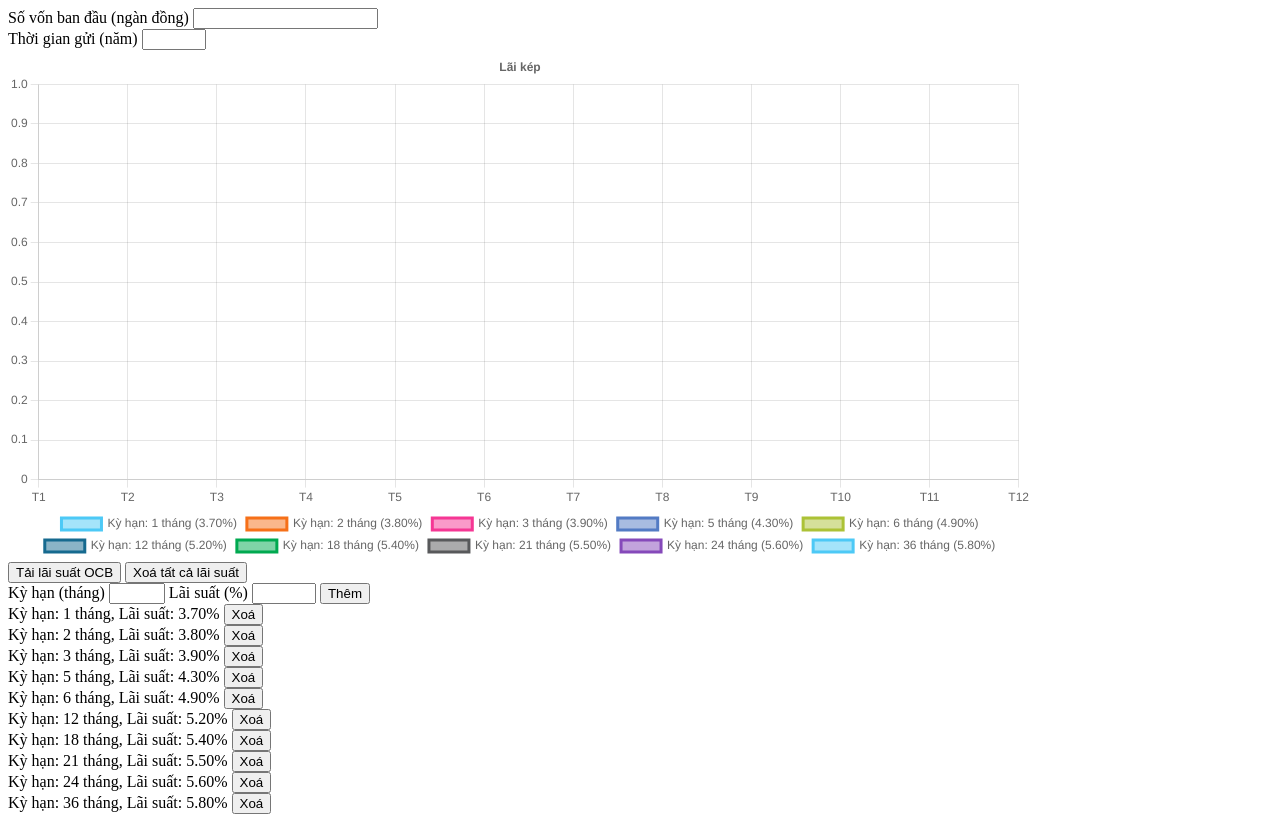
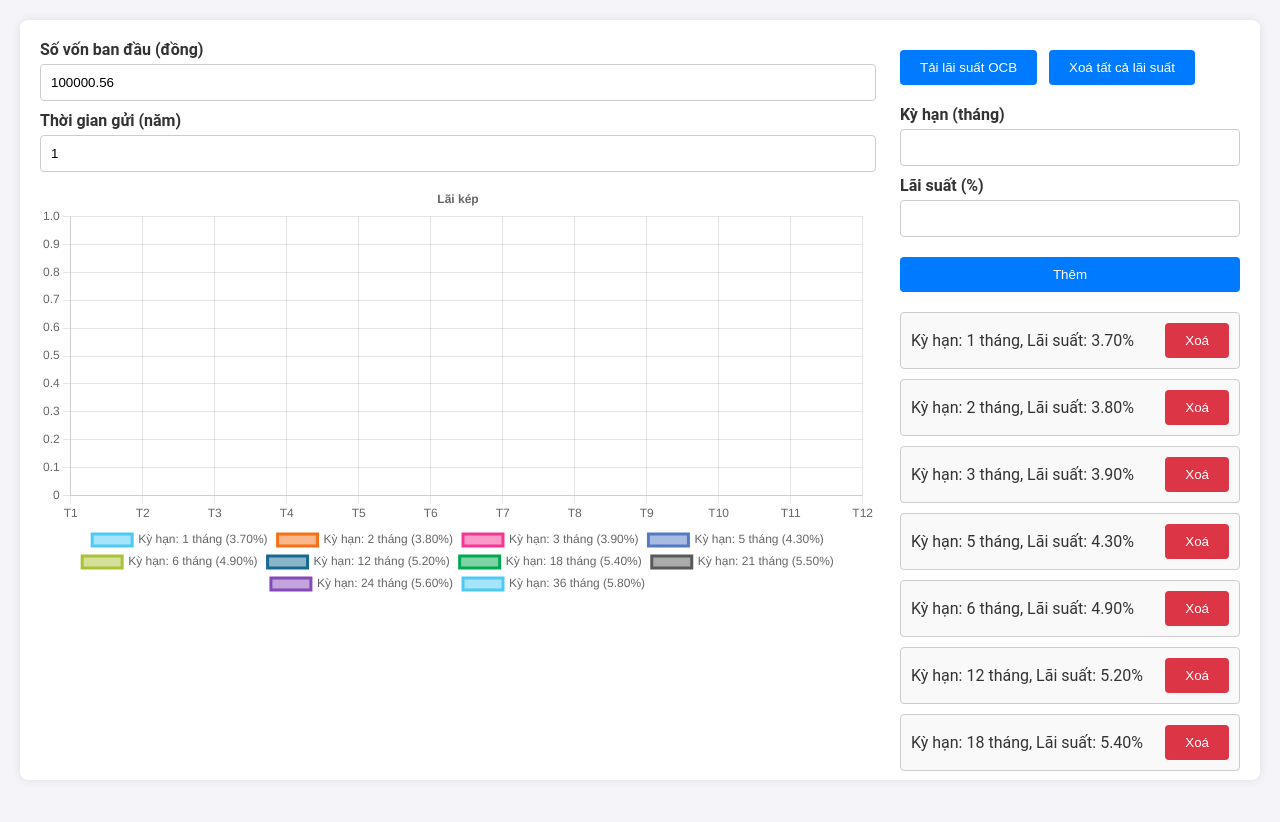
Before and after one commit to trinhvanminh/compounding-interest-calculator, a website built with Vite: page index.html in a window 1280 px wide. After the commit the page ends 800 px from the top, so only its background shows below. Built offline with nearby package versions, Linux system fonts and the light colour scheme.

Commit message:
chore: Update investment inputs and chart layout in index.html

```diff
--- a/index.html
+++ b/index.html
@@ -9,14 +9,138 @@
   <meta name="keywords" content="" />
   <title>Vite + TS</title>
   <style>
+    * {
+      margin: 0;
+      padding: 0;
+      box-sizing: border-box;
+    }
+
+    body {
+      font-family: 'Roboto', sans-serif;
+      background-color: #f4f4f9;
+      color: #333;
+      display: flex;
+      justify-content: center;
+      height: 100vh;
+      padding: 20px;
+      overflow: hidden;
+    }
+
+    main {
+      background: #fff;
+      padding: 20px;
+      border-radius: 8px;
+      box-shadow: 0 0 10px rgba(0, 0, 0, 0.1);
+      width: 100%;
+      height: 100%;
+      overflow-y: overlay;
+      display: flex;
+      flex-wrap: wrap;
+      justify-content: center;
+      gap: 24px;
+    }
+
+    main>div {
+      flex: 3;
+      min-width: 340px;
+    }
+
+    main>section {
+      flex: 1;
+      height: 100%;
+      min-width: 340px;
+    }
+
     .chart-container {
-      width: 80vw;
+      width: 100%;
+      min-height: 400px;
+      margin-bottom: 12px;
+      position: relative;
     }
 
     .flex-center {
       display: flex;
-      justify-content: center;
+      justify-content: space-between;
+      flex-wrap: wrap;
+    }
+
+    .flex-center>div {
+      flex: 1;
+      margin: 10px;
+    }
+
+    label {
+      display: block;
+      margin-bottom: 5px;
+      font-weight: bold;
+    }
+
+    input[type="number"] {
+      width: 100%;
+      padding: 10px;
+      margin-bottom: 10px;
+      border: 1px solid #ccc;
+      border-radius: 4px;
+    }
+
+    button {
+      background-color: #007bff;
+      color: white;
+      border: none;
+      padding: 10px 20px;
+      border-radius: 4px;
+      cursor: pointer;
+      margin-top: 10px;
+    }
+
+    #load-sample-data {
+      margin-right: 8px;
+    }
+
+    button:hover {
+      background-color: #0056b3;
+    }
+
+    #add-dataset-container {
+      display: flex;
       flex-direction: column;
+      margin: 20px 0;
+    }
+
+    #interest-rate-list {
+      margin-top: 20px;
+      max-height: calc(100% - 252px);
+      overflow-y: auto;
+    }
+
+    .interest-rate-item {
+      display: flex;
+      justify-content: space-between;
+      align-items: center;
+      padding: 10px;
+      border: 1px solid #ccc;
+      border-radius: 4px;
+      margin-bottom: 10px;
+      background-color: #f9f9f9;
+    }
+
+    .interest-rate-item button {
+      background-color: #dc3545;
+      margin: 0;
+    }
+
+    .interest-rate-item button:hover {
+      background-color: #c82333;
+    }
+
+    @media (max-width: 768px) {
+      body {
+        padding: 0;
+      }
+
+      #interest-rate-list {
+        max-height: none;
+      }
     }
   </style>
 </head>
@@ -24,18 +148,23 @@
 <body>
   <main>
     <div>
-      <label for="init-investment">Số vốn ban đầu (ngàn đồng)</label>
-      <input id="init-investment" type="number" min="0" />
+      <section>
+        <div>
+          <label for="init-investment">Số vốn ban đầu (đồng)</label>
+          <input id="init-investment" type="number" value="100000.56" />
+        </div>
+        <div>
+          <label for="length-of-time">Thời gian gửi (năm)</label>
+          <input id="length-of-time" type="number" min="0" max="100" value="1" />
+        </div>
+      </section>
+
+      <section class="chart-container">
+        <canvas id="compounding-interest-chart"></canvas>
+      </section>
+
     </div>
-    <div>
-      <label for="length-of-time">Thời gian gửi (năm)</label>
-      <input id="length-of-time" type="number" min="0" max="100" />
-    </div>
-    <div class="flex-center">
-      <div class="chart-container">
-        <canvas id="compounding-interest-chart"></canvas>
-      </div>
-
+    <section>
       <div>
         <button id="load-sample-data">Tải lãi suất OCB</button>
         <button id="remove-datasets">Xoá tất cả lãi suất</button>
@@ -48,9 +177,11 @@
           <button id="add-dataset-button">Thêm</button>
         </div>
 
-        <div id="interest-rate-list"></div>
       </div>
-    </div>
+
+      <div id="interest-rate-list"></div>
+    </section>
+
   </main>
   <script type="module" src="/src/index.ts"></script>
 </body>
```
